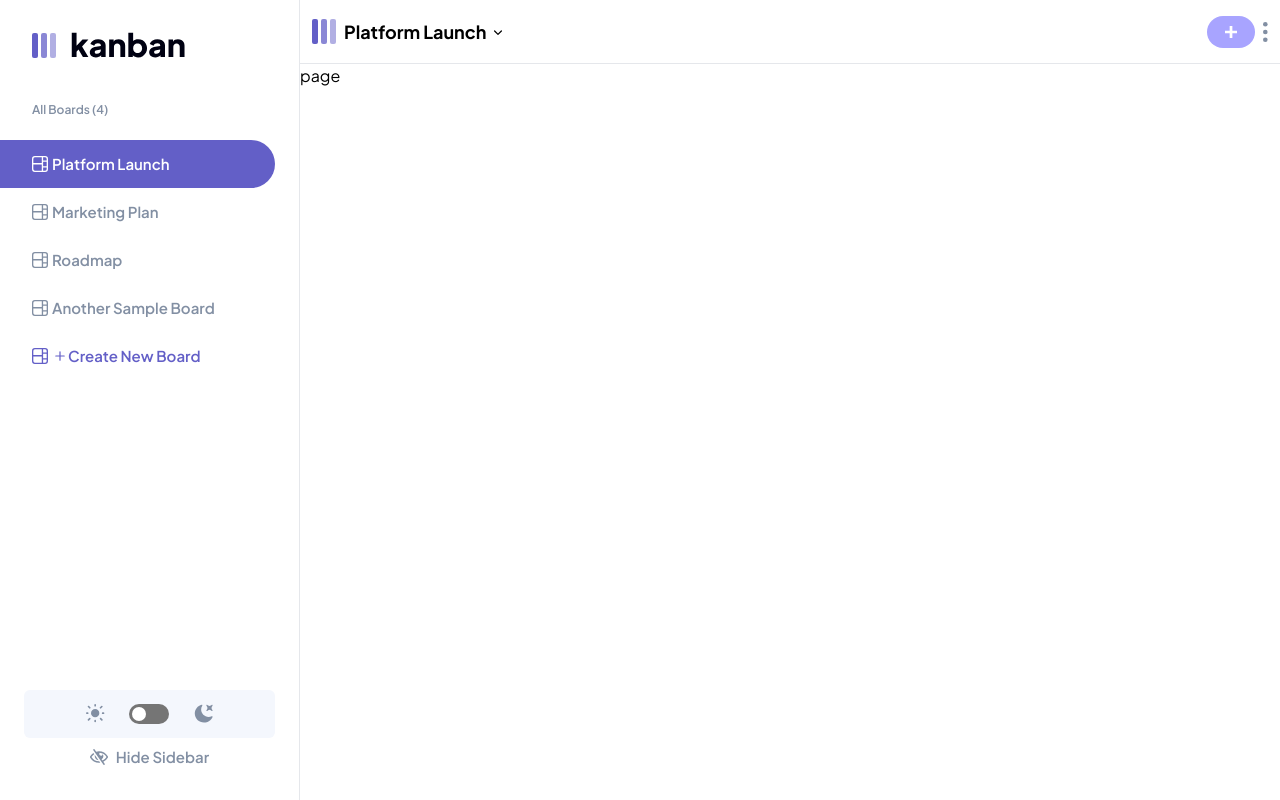
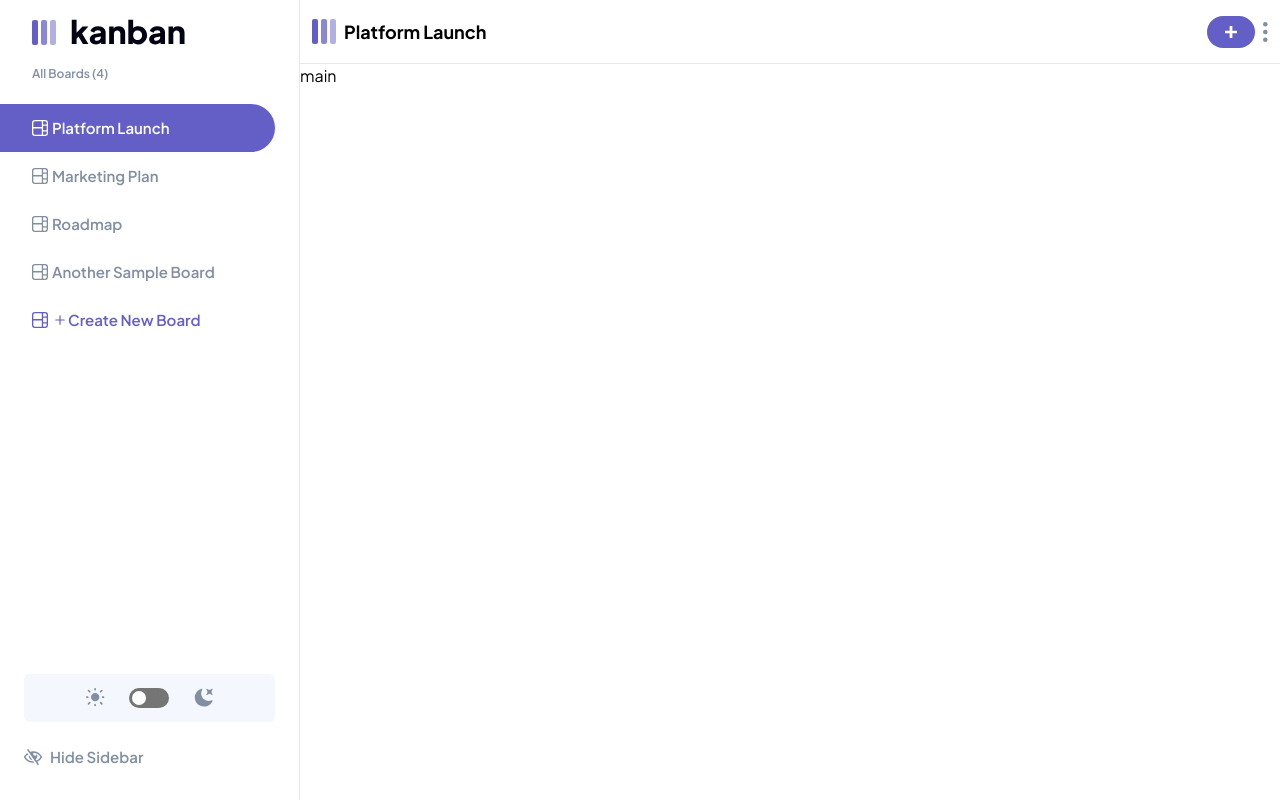
Before and after one commit to brailecg/fm-kanban, a Next.js app: page /dashboard in a window 1280 px wide. Built offline with nearby package versions, Linux system fonts and the light colour scheme.

Commit message:
[Sidebar] update sidebar transitions

```diff
--- /dev/null
+++ b/app/components/Dashboard.jsx
@@ -0,0 +1,45 @@
+"use client";
+import React, { useState } from "react";
+import Image from "next/image";
+import { Transition } from "@headlessui/react";
+import Sidebar from "../components/Sidebar";
+const Dashboard = ({ data }) => {
+  const [isSidebarVisible, setIsSidebarVisible] = useState(true);
+  return (
+    <div className="flex flex-grow">
+      <div className="hidden sm:flex">
+        <Sidebar
+          data={data}
+          setIsSidebarVisible={setIsSidebarVisible}
+          isSidebarVisible={isSidebarVisible}
+        />
+      </div>
+
+      <main className="relative">
+        main
+        <Transition
+          as="button"
+          show={!isSidebarVisible}
+          enter="transition ease-in-out duration-700 transform"
+          enterFrom="-translate-x-full"
+          enterTo="translate-x-0"
+          leave="transition ease-in-out duration-700 transform"
+          leaveFrom="translate-x-0"
+          leaveTo="-translate-x-full"
+          onClick={() => setIsSidebarVisible((prevState) => !prevState)}
+          className={`absolute flex justify-center items-center w-14 h-12 bg-main-purple hover:bg-main-purple-hover rounded-r-full bottom-8`}>
+          <div className="">
+            <Image
+              src="/assets/icon-show-sidebar.svg"
+              alt="board icon"
+              width={16}
+              height={11}
+            />
+          </div>
+        </Transition>
+      </main>
+    </div>
+  );
+};
+
+export default Dashboard;
--- a/app/components/Nav.jsx
+++ b/app/components/Nav.jsx
@@ -1,11 +1,37 @@
-import React from "react";
+"use client";
+import React, { Fragment, useState } from "react";
 import Image from "next/image";
 import { ChevronDownIcon } from "@heroicons/react/20/solid";
-const Nav = () => {
+import { Dialog, Transition } from "@headlessui/react";
+import Sidebar from "./Sidebar";
+const Nav = ({ data }) => {
+  const [isOpen, setIsOpen] = useState(false);
+  function closeModal() {
+    setIsOpen(false);
+  }
+  function openModal() {
+    setIsOpen(true);
+  }
+
   return (
     <>
-      <nav className="flex bg-white justify-between px-3 h-16 border-b dark:bg-main-dark-grey ">
-        <div className="flex items-center space-x-2">
+      <nav className="flex z-0 bg-white  h-16 dark:bg-main-dark-grey ">
+        <div
+          className={`hidden border-r pl-8 w-[300px] border-b sm:flex items-center `}>
+          <div>
+            <Image
+              src="/assets/logo-dark.svg"
+              alt="logo light"
+              width={153}
+              height={26}
+              priority
+            />
+          </div>
+        </div>
+        <div className="flex border-b px-3 flex-grow justify-between">
+          <div
+            onClick={openModal}
+            className="flex  cursor-pointer sm:cursor-default items-center space-x-2">
             <div className=" w-6 h-[25px]">
               <Image
                 src="/assets/logo-mobile.svg"
@@ -16,11 +42,16 @@ const Nav = () => {
             </div>
             <div className="flex items-center space-x-1">
               <p className=" font-bold text-lg">Platform Launch</p>
-            <ChevronDownIcon className="h-4 w-4" />
+              <ChevronDownIcon className="flex sm:hidden h-4 w-4" />
             </div>
           </div>
           <div className="flex items-center space-x-2">
-          <div className=" bg-main-purple-hover w-12 h-8 rounded-full flex justify-center items-center">
+            <div
+              className={`${
+                data?.boardList.length > 0
+                  ? "bg-main-purple"
+                  : " bg-main-purple-hover "
+              }  w-12 h-8 rounded-full flex justify-center items-center`}>
               <Image
                 src="/assets/icon-add-task-mobile.svg"
                 alt="add task"
@@ -35,7 +66,42 @@ const Nav = () => {
               height={20}
             />
           </div>
+        </div>
       </nav>
+      <Transition appear show={isOpen} as={Fragment}>
+        <Dialog
+          as="div"
+          className="relative flex sm:hidden"
+          onClose={closeModal}>
+          <Transition.Child
+            as={Fragment}
+            enter="ease-out duration-300"
+            enterFrom="opacity-0"
+            enterTo="opacity-100"
+            leave="ease-in duration-200"
+            leaveFrom="opacity-100"
+            leaveTo="opacity-0">
+            <div className="fixed inset-0 top-16 bg-black/25 darkbg" />
+          </Transition.Child>
+
+          <div className="fixed inset-0 overflow-y-auto top-16">
+            <div className="flex max-h-fit pt-4 justify-center text-center w-screen">
+              <Transition.Child
+                as={Fragment}
+                enter="ease-out duration-300"
+                enterFrom="opacity-0 scale-95"
+                enterTo="opacity-100 scale-100"
+                leave="ease-in duration-200"
+                leaveFrom="opacity-100 scale-100"
+                leaveTo="opacity-0 scale-95">
+                <Dialog.Panel className="w-full max-w-80 transform overflow-hidden bg-[var(--menu-background-color)] px-6 text-left align-middle  transition-all space-y-3">
+                  <Sidebar data={data} />
+                </Dialog.Panel>
+              </Transition.Child>
+            </div>
+          </div>
+        </Dialog>
+      </Transition>
     </>
   );
 };
--- a/app/components/Sidebar.jsx
+++ b/app/components/Sidebar.jsx
@@ -3,39 +3,48 @@ import React, { useState } from "react";
 import Image from "next/image";
 import { PlusIcon } from "@heroicons/react/20/solid";
 import { ToggleIconSvg } from "./ToggleIconSvg";
-import { IconBoardSvg } from "./IconBoardSvg";
+import { Transition } from "@headlessui/react";
 
-const Sidebar = ({ data }) => {
+const Sidebar = ({
+  data,
+  closeModal = null,
+  isSidebarVisible,
+  setIsSidebarVisible,
+}) => {
   const [selected, setSelected] = useState(0);
   const [isToggled, setToggled] = useState(false);
   const handleSelectBoard = (e) => {
     const index = e.target.closest("button").getAttribute("name");
     setSelected(index);
+    if (closeModal) {
+      closeModal();
+    }
   };
   const handleToggleTheme = () => {
     setToggled((prevState) => !prevState);
   };
-  const boardList = data.boardList;
+  const boardList = data?.boardList;
+
   return (
-    <aside className="flex flex-col sm:justify-between bg-white py-8 dark:bg-main-dark-grey w-[300px] border-r h-screen">
-      <div>
-        <div className="pl-8 h-16">
-          <div>
-            <Image
-              src="/assets/logo-dark.svg"
-              alt="logo light"
-              width={153}
-              height={26}
-              priority
-            />
-          </div>
-        </div>
+    <>
+      <Transition
+        as="aside"
+        show={isSidebarVisible}
+        enter="transition ease-in-out duration-300 transform"
+        enterFrom="-translate-x-full"
+        enterTo="translate-x-0"
+        leave="transition ease-in-out duration-300 transform"
+        leaveFrom="translate-x-0"
+        leaveTo="-translate-x-full"
+        className={`flex border-r flex-col bg-white pb-8 dark:bg-main-dark-grey sm:w-[300px] rounded-md sm:rounded-none z-10 sm:-mt-1`}>
+        <div className="h-full flex flex-col justify-between">
           <div className="text-main-medium-grey">
             <span className="font-semibold text-[12px] pl-8">
               All Boards ({boardList.length})
             </span>
-          <ul className="hidden sm:flex flex-col pl-8 pr-6 mt-5">
-            {boardList.map((list, index) => {
+            <ul className="flex flex-col pl-8 pr-6 mt-5">
+              {boardList &&
+                boardList.map((list, index) => {
                   return (
                     <li
                       key={index}
@@ -77,8 +86,7 @@ const Sidebar = ({ data }) => {
               </li>
             </ul>
           </div>
-      </div>
-      <div className=" w-full flex flex-col items-center justify-center">
+          <div className=" w-full gap-y-4 grid justify-items-center">
             <div className="flex items-center space-x-6 justify-center w-[251px] h-12 bg-main-light-grey rounded-md">
               <div>
                 <Image
@@ -100,7 +108,9 @@ const Sidebar = ({ data }) => {
                 />
               </div>
             </div>
-        <div className="flex items-center justify-center space-x-2  font-semibold text-[15px] text-main-medium-grey mt-2">
+            <button
+              onClick={() => setIsSidebarVisible((prev) => !prev)}
+              className="w-[251px] justify-self-auto hidden sm:flex items-center space-x-2  font-semibold text-[15px] text-main-medium-grey mt-2">
               <Image
                 src="/assets/icon-hide-sidebar.svg"
                 alt="board icon"
@@ -108,9 +118,11 @@ const Sidebar = ({ data }) => {
                 height={16}
               />
               <p>Hide Sidebar</p>
+            </button>
           </div>
         </div>
-    </aside>
+      </Transition>
+    </>
   );
 };
 
--- a/app/dashboard/layout.js
+++ /dev/null
@@ -1,24 +0,0 @@
-// "use client";
-import React from "react";
-import Nav from "../components/Nav";
-import Sidebar from "../components/Sidebar";
-import { promises as fs } from "fs";
-
-const DashboardLayout = async ({ children }) => {
-  // const toggleDarkClassToDashboard = () => {
-  //   document.querySelector(".dashboard").classList.toggle("dark");
-  // };
-  const file = await fs.readFile(process.cwd() + "/app/sample.json", "utf8");
-  const data = JSON.parse(file);
-  return (
-    <div className="flex dashboard ">
-      <Sidebar data={data} />
-      <div className="grow">
-        <Nav />
-        <main>{children}</main>
-      </div>
-    </div>
-  );
-};
-
-export default DashboardLayout;
--- a/app/dashboard/page.js
+++ b/app/dashboard/page.js
@@ -1,7 +1,22 @@
 import React from "react";
 
-const page = () => {
-  return <div>page</div>;
+import Nav from "../components/Nav";
+
+import Dashboard from "../components/Dashboard";
+import { promises as fs } from "fs";
+
+const DashboardPage = async () => {
+  // const toggleDarkClassToPage = () => {
+  //   document.querySelector(".Page").classList.toggle("dark");
+  // };
+  const file = await fs.readFile(process.cwd() + "/app/sample.json", "utf8");
+  const data = JSON.parse(file);
+  return (
+    <div className="flex flex-col h-screen">
+      <Nav data={data} />
+      <Dashboard data={data} />
+    </div>
+  );
 };
 
-export default page;
+export default DashboardPage;
```
Lines whose indentation alone changed are shown as unchanged.
